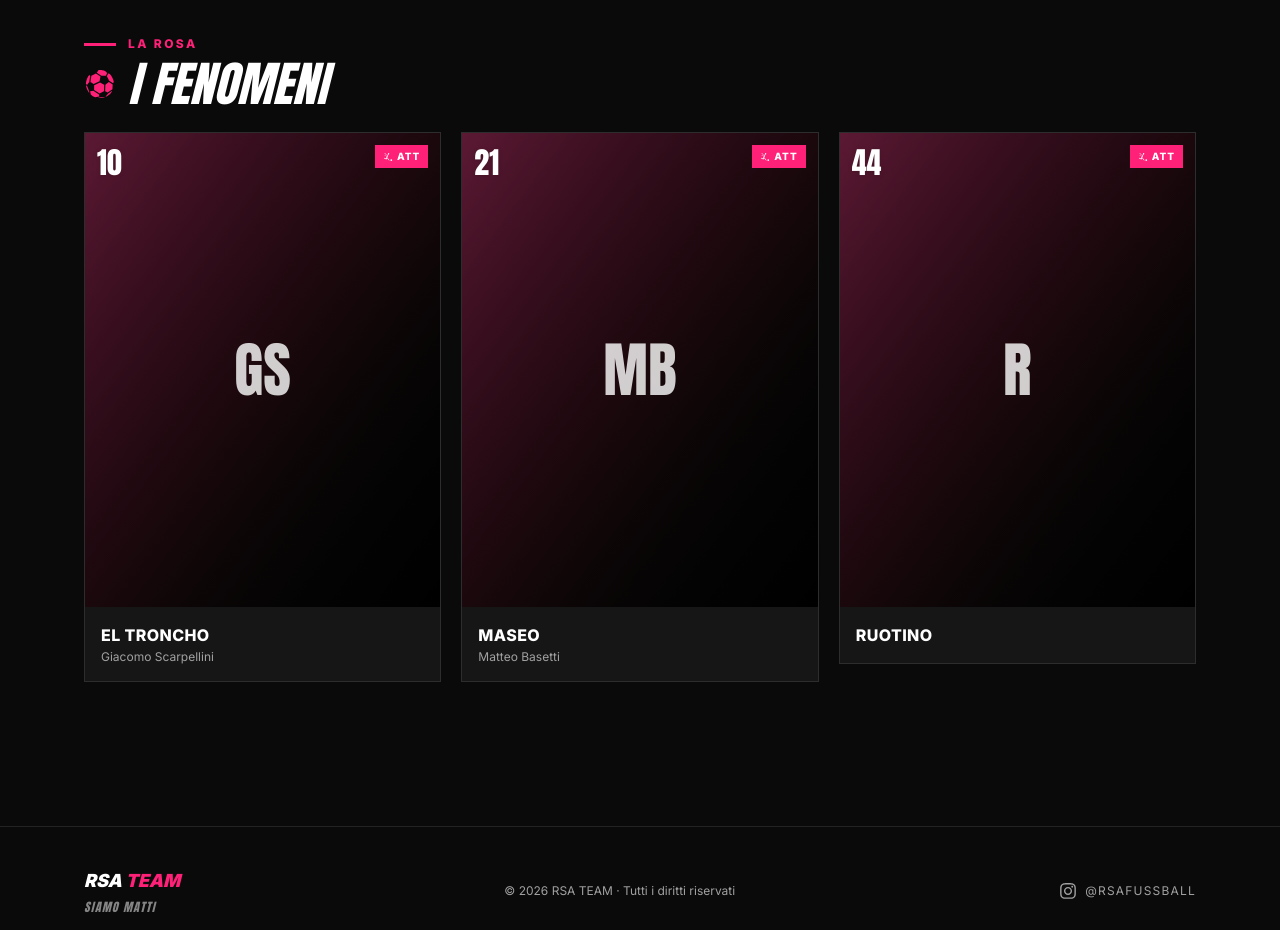
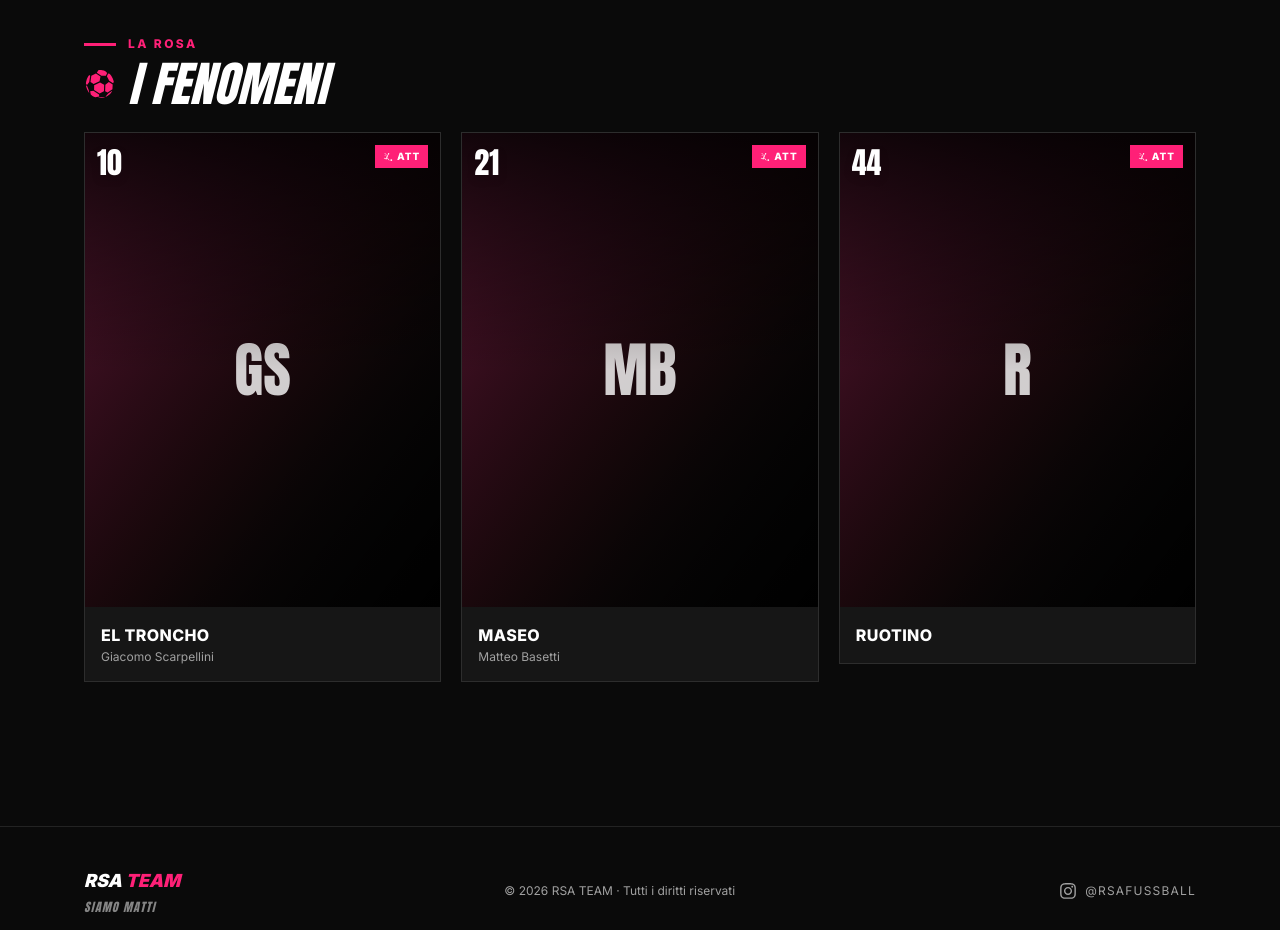
Before and after one commit to hihelloluigi/rsa-team, a Next.js app: page / in a window 1280 px wide. Shown: the part 1380-2310 px from the top of the page. Built offline with nearby package versions, Linux system fonts and the light colour scheme.

Commit message:
style: gradient shadow over player photos for number legibility (top on cards, bottom on detail)

```diff
--- a/src/app/squad/[slug]/page.tsx
+++ b/src/app/squad/[slug]/page.tsx
@@ -36,7 +36,8 @@ export default async function PlayerPage({ params }: { params: Promise<{ slug: s
             ) : (
               <span className="font-display text-9xl text-white/80">{initials(player.name)}</span>
             )}
-            <span className="absolute bottom-4 left-4 font-display text-7xl text-accent">{player.number}</span>
+            <div className="pointer-events-none absolute inset-x-0 bottom-0 h-1/2 bg-gradient-to-t from-black/80 to-transparent" />
+            <span className="absolute bottom-4 left-4 font-display text-7xl text-accent drop-shadow-lg">{player.number}</span>
           </div>
         </Reveal>
 
--- a/src/components/PlayerCard.tsx
+++ b/src/components/PlayerCard.tsx
@@ -20,7 +20,8 @@ export default function PlayerCard({ player }: { player: Player }) {
         ) : (
           <span className="font-display text-6xl text-white/80">{initials(player.name)}</span>
         )}
-        <span className="absolute top-3 left-3 font-display text-3xl text-white drop-shadow">{player.number}</span>
+        <div className="pointer-events-none absolute inset-x-0 top-0 h-1/2 bg-gradient-to-b from-black/80 to-transparent" />
+        <span className="absolute top-3 left-3 font-display text-3xl text-white drop-shadow-lg">{player.number}</span>
         <span className="absolute top-3 right-3 flex items-center gap-1 text-[10px] font-extrabold uppercase tracking-widest bg-accent px-2 py-1">
           <PositionIcon position={player.position} size={10} />
           {positionLabels[player.position]}
```
